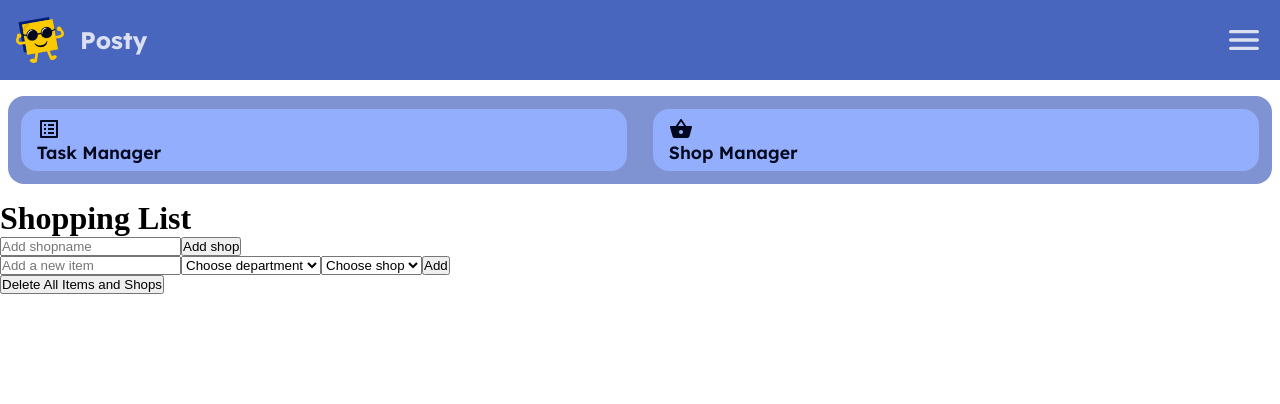
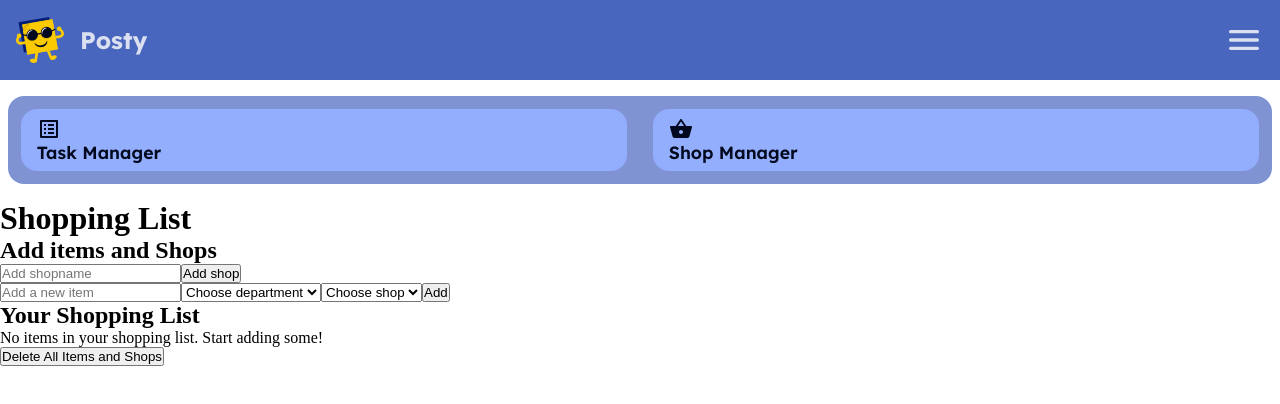
Before and after one commit to EvaneRex/taskmanager, a React (Vite) app: page / in a window 1280 px wide. Both pictures are taken after a click on the button "Shop Manager". Shown: the top 404 px of the page. Built offline with nearby package versions, Linux system fonts and the light colour scheme.

Commit message:
added aria in shopmanager

```diff
--- a/src/components/ShopManager.tsx
+++ b/src/components/ShopManager.tsx
@@ -98,13 +98,27 @@ function ShopManager() {
   return (
     <div className="app">
       <h1>Shopping List</h1>
+      <section aria-labelledby="add-items">
+        <h2 id="add-items">Add items and Shops</h2>
         <ShopInput addShopItem={addShopItem} addShop={addShop} shops={shops} />
+      </section>
+      <section aria-labelledby="shopping-list">
+        <h2 id="shopping-list">Your Shopping List</h2>
+        {shopItems.length === 0 ? (
+          <p role="alert" aria-live="polite">
+            No items in your shopping list. Start adding some!
+          </p>
+        ) : (
           <ShopList
             shopItems={shopItems}
             removeShopItem={removeShopItem}
             toggleShopItemCompletion={toggleShopItemCompletion}
+            aria-label="List of shopping items"
           />
-      <button onClick={removeAllShopItems} className="delete-all">
+        )}
+      </section>
+      <button onClick={removeAllShopItems} className="delete-all"
+        aria-label="Delete all items and shops">
         Delete All Items and Shops
       </button>
     </div>
```
Lines whose indentation alone changed are shown as unchanged.
